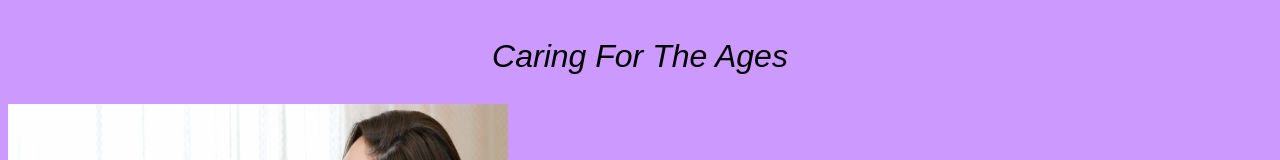
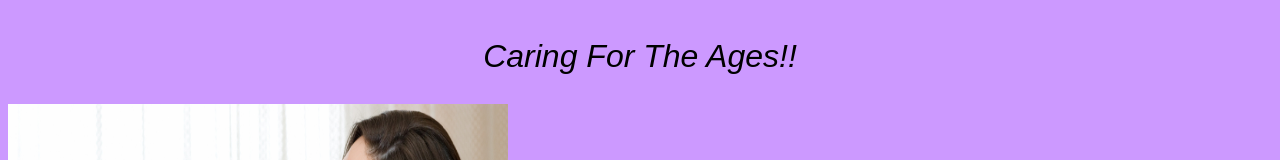
Before and after one commit to lteagues1/Project-1, a plain HTML site: page index.html in a window 1280 px wide. Shown: the top 160 px of the page. Drawn offline with nearby package versions, Linux system fonts and the light colour scheme.

Commit message:
Update index.html

```diff
--- a/index.html
+++ b/index.html
@@ -9,7 +9,7 @@
         <script src=java/form.js type="text/javascript" async></script>
 </head>
 <body>
-  <h2>Caring For The Ages</h2>
+  <h2>Caring For The Ages!!</h2>
    <div id="promopic">
 	         <img src="caring2.jpg" alt="first" style="width:500px;height:500px;">
    </div>
```
